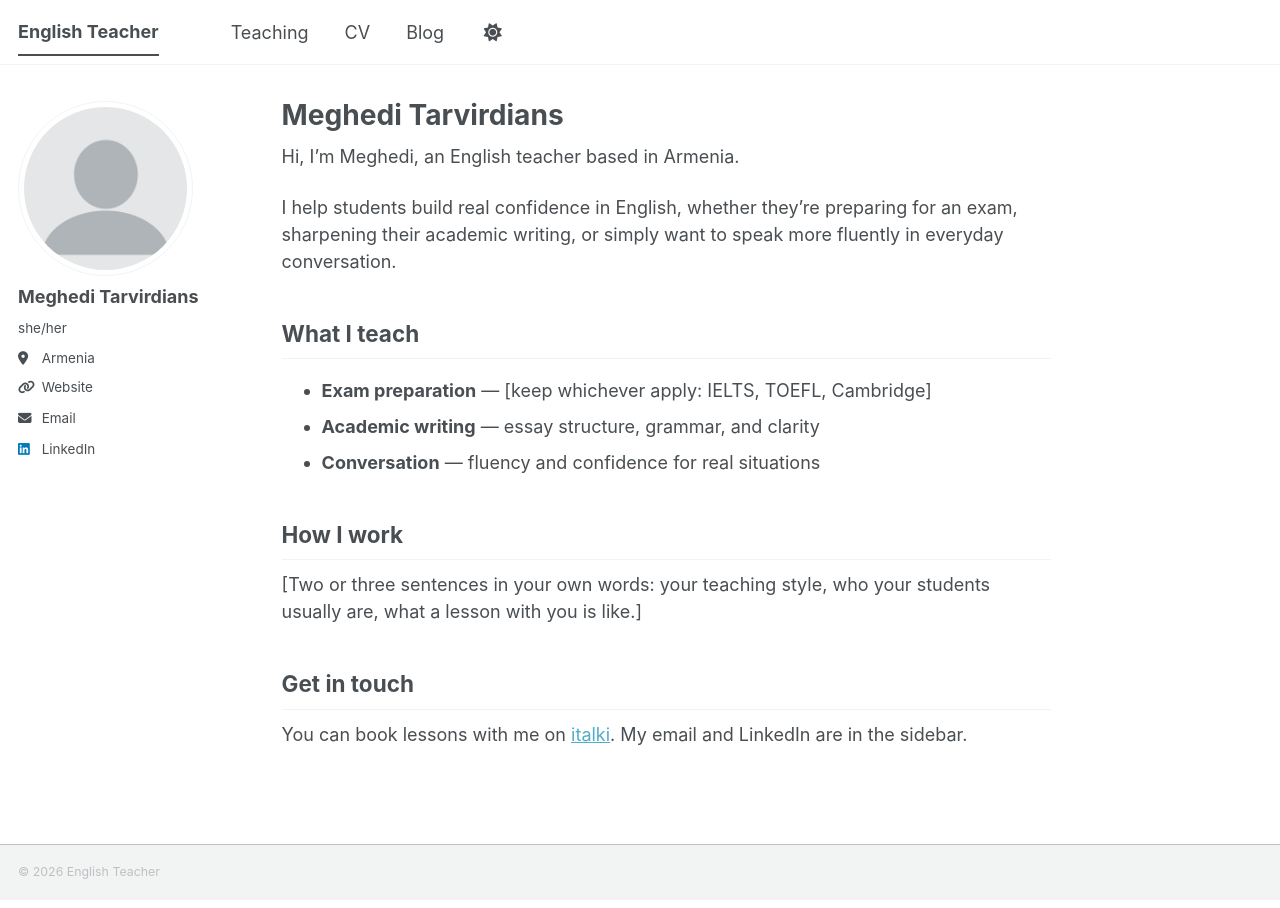
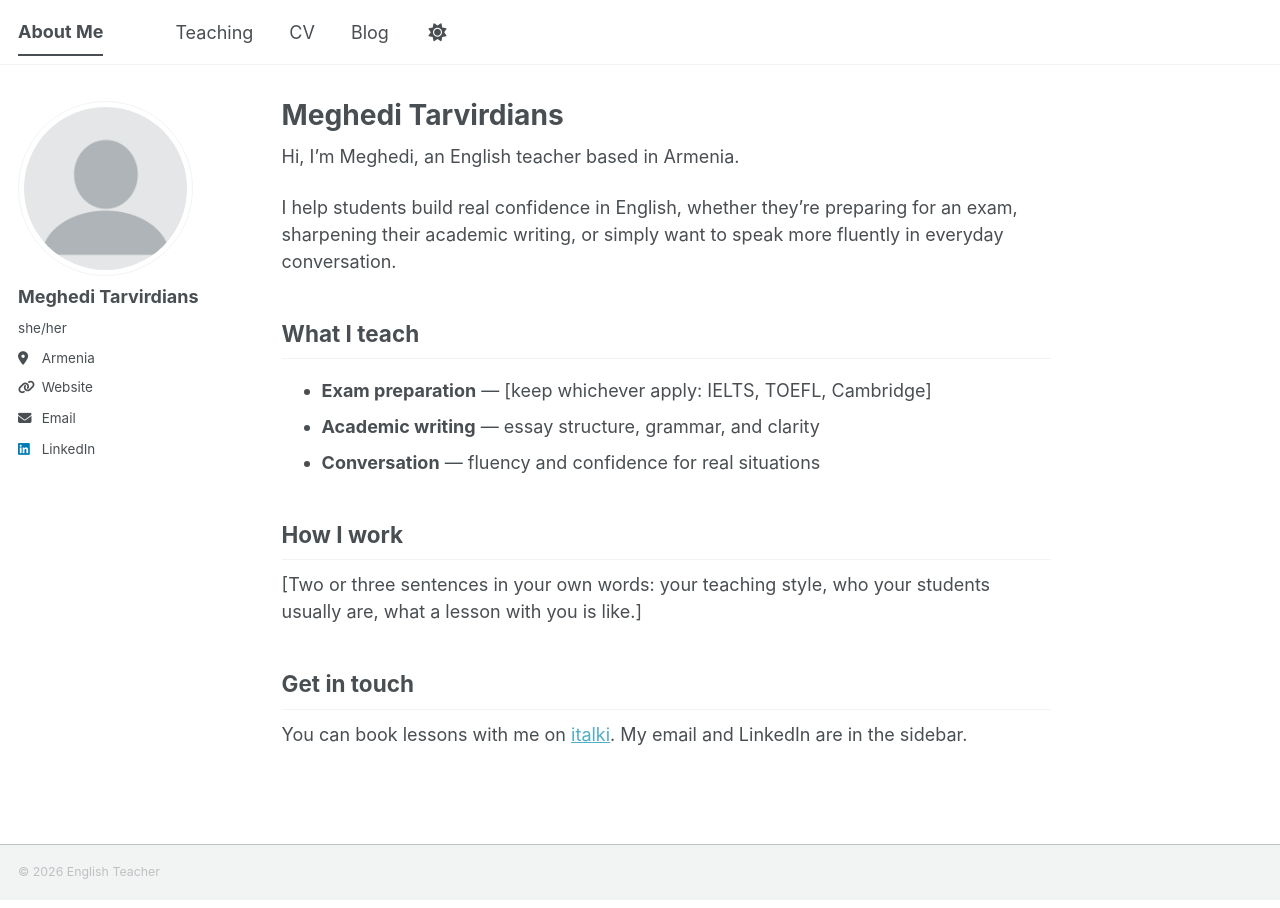
Before and after one commit to MeghediT/MeghediT.github.io, a Jekyll site: the page built from _pages/about.md, in a window 1280 px wide. Built offline with Jekyll 4.4.1, drawn with Linux system fonts in a browser that asks for light colours; a style sheet for code colours, icons or effects is not loaded.

Commit message:
Change site title from 'English Teacher' to 'About Me'

```diff
--- a/_config.yml
+++ b/_config.yml
@@ -1,7 +1,7 @@
 # Basic Site Settings
 locale                   : "en-US"
 site_theme               : "default"
-title                    : "English Teacher"
+title                    : "About Me"
 title_separator          : "-"
 name                     : &name "English Teacher"
 description              : "English teacher based in Armenia."
```
